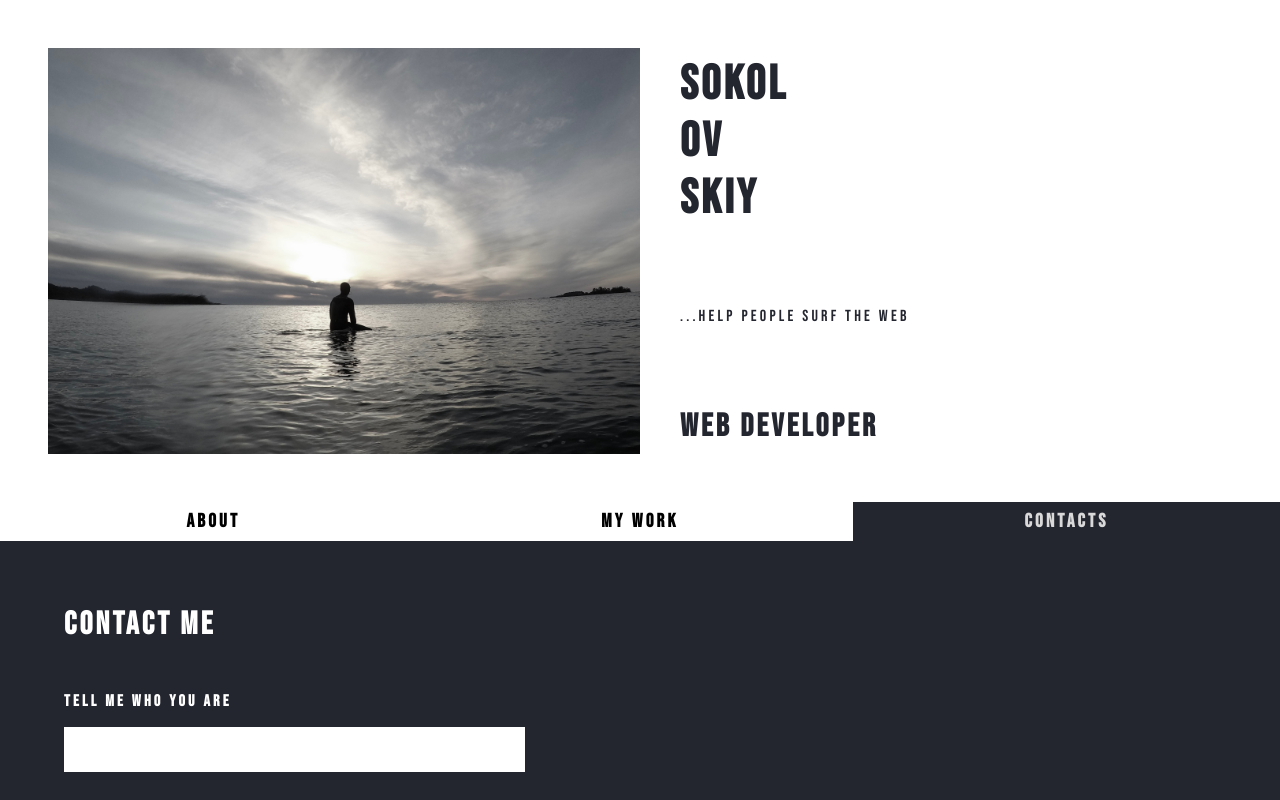
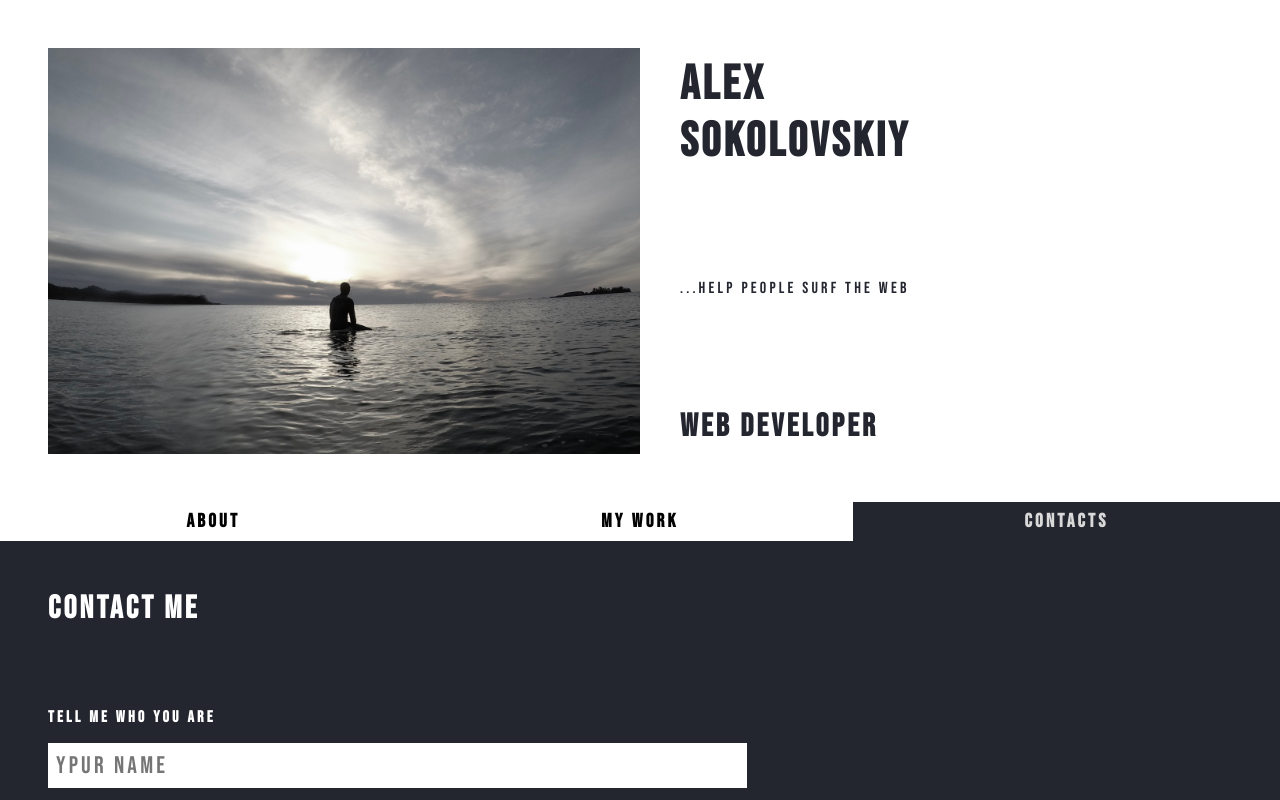
Before and after one commit to SokolovskiyA/portfolio, a React (Create React App) app: page / in a window 1280 px wide. Both pictures are taken after a click on the tab "contacts". Shown: the top 800 px of the page. Built offline with nearby package versions, Linux system fonts and the light colour scheme.

Commit message:
minor changes to email from. preping for life actiom

```diff
--- a/package.json
+++ b/package.json
@@ -6,6 +6,7 @@
     "@testing-library/jest-dom": "^5.16.5",
     "@testing-library/react": "^13.4.0",
     "@testing-library/user-event": "^13.5.0",
+    "emailjs": "^4.0.1",
     "react": "^18.2.0",
     "react-dom": "^18.2.0",
     "react-router-dom": "^6.6.1",
--- a/src/Components/ContactsPage/ContactsPage.jsx
+++ b/src/Components/ContactsPage/ContactsPage.jsx
@@ -5,15 +5,15 @@ function ContactsPage() {
         <div className="contact">
             <h1 className='contact__heading'>contact me</h1>
             <form className='contact__form'>
-                <label className="contact__label">tell me who you are</label>
-                <input className='contact__input' type="text"/>
+                <label className="contact__label" >tell me who you are</label>
+                <input className='contact__input' type="text" placeholder='ypur name'/>
                 <label className="contact__label">how can i get back to you</label>
-                <input className='contact__input' type="email"/>
+                <input className='contact__input' type="email" placeholder='your email'/>
                 <input className='contact__input' type="tel" name="phone"
                         pattern="[0-9]{3}-[0-9]{3}-[0-9]{4}"
-                        required/>
-                <label className="contact__label">tell me what`s up</label>
-                <input className="contact__input" type="textarea" rows="4" cols="50"/>
+                        required placeholder='your phone number'/>
+                <label className="contact__label">What problem I can help you with?</label>
+                <textarea className='contact__input' rows="5" cols="50" placeholder='your message'/>
                 <button type="submit" className="contact__button">DO IT!</button>
             </form>
         </div>
--- a/src/Components/ContactsPage/ContactsPage.scss
+++ b/src/Components/ContactsPage/ContactsPage.scss
@@ -1,31 +1,43 @@
 @use '../../styles/colors' as *;
 @use '../../styles/fonts' as *;
+@use '../../styles/screens' as *;
 
 
 .contact {
     background-color: $TextColor;
     color: white;
-    padding: 4rem;
+    padding: 1rem;
     display: flex;
     flex-direction: column;
-    justify-content: center;
-    gap: 2rem;
     &__form {
+        width: 100%;
         display: flex;
         flex-direction: column;
+        align-items: center;
         gap: 1rem;
+        @include desktop {
+            margin: 2rem;
+            width: 70%;
+            align-items: flex-start;
+        }
     }
     &__label {
         @include label;
         margin-top: 1rem;
     }
     &__heading {
+        text-align: center;
         @include header;
+        @include desktop {
+            text-align: start;
+            margin: 2rem;
+        }
     }
     &__input {
-        width: 40%;
+        width: 80%;
         @include header;
         font-size: 1.5rem;
+        font-weight: 300;
         padding: 0.5rem;
         border: none;
     }
@@ -39,7 +51,8 @@
         border: none;
         @include header;
         font-weight: 700;
-        width: 60%;
+        width: 80%;
         cursor: pointer;
+
     }
 }
--- a/src/Components/HomePage/HomePage.jsx
+++ b/src/Components/HomePage/HomePage.jsx
@@ -13,9 +13,8 @@ function HomePage() {
                 <img className='hero__image' src={hero} alt='hero'/>
                 <div className='hero__text'>
                     <div className='hero__name'>
-                        <h1>Sokol</h1>
-                        <h1>ov</h1>
-                        <h1>skiy</h1>
+                        <h1>Alex</h1>
+                        <h1>Sokolovskiy</h1>
                     </div>
                     <p className='hero__moto'>...help people surf the web</p>
                     <h1 className='hero__tag'>web developer</h1>
@@ -32,6 +31,7 @@ function HomePage() {
                     <div className='about'>
                         <div className='about__left'>
                             <img className="about__portrait" src={portrait} alt="portrait"/>
+                            <p>Hello. My name is Alexander Sokolovskiy. Im a junior web developer</p>
                         </div>
                         <div className='about__right'>
                             <h1 className="about__heading">About Me</h1>
--- /dev/null
+++ b/src/styles/_screens.scss
@@ -0,0 +1,7 @@
+
+    @mixin tablet {
+        @media (min-width: 600px) { @content; }
+    }
+    @mixin desktop {
+        @media (min-width: 900px) { @content; }
+    }
```
Also changed, not shown: src/Components/Home/Home.jsx (added, +11 -0 lines), src/Components/Home/Home.scss (added), 1 other file (tests, documents, lock files or other folders).
